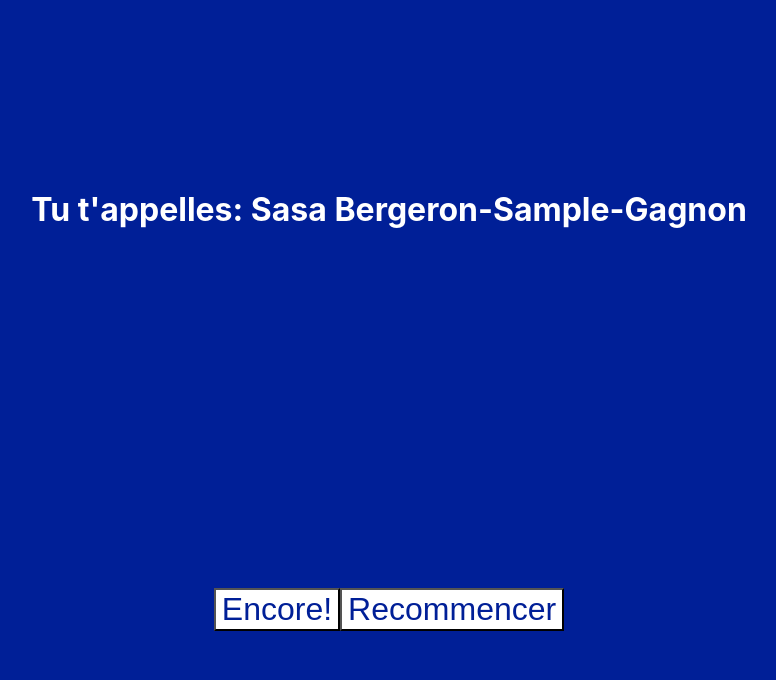
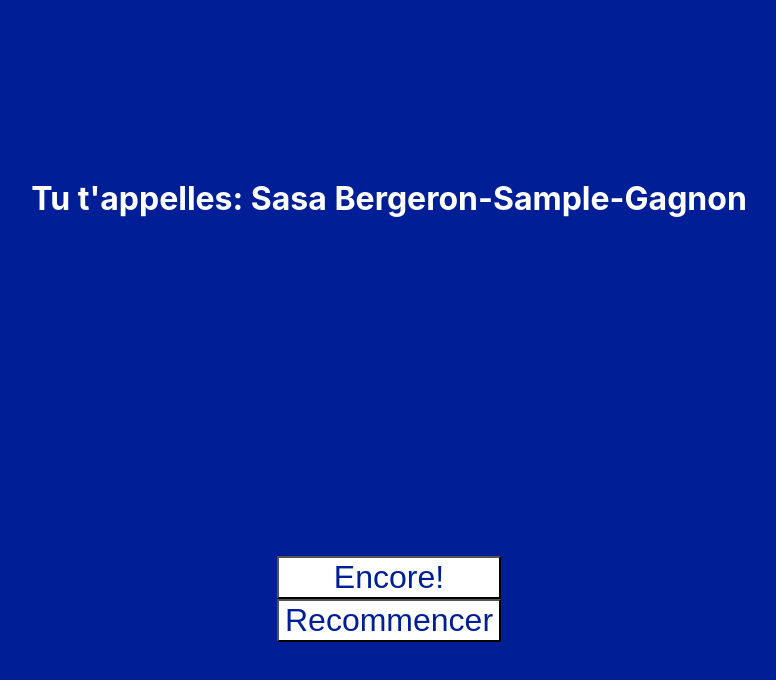
Before and after one commit to josephblais/Nom-Quebecois, a React (Create React App) app: page / in a window 1280 px wide. Both pictures are taken after typing "Sample", "Sample" into the empty fields and a click on the button "Awaye donc!". Shown: the top 680 px of the page, without its empty margins (251-1027 px from the left). Built offline with nearby package versions, Linux system fonts and the light colour scheme.

Commit message:
Style buttons

```diff
--- /dev/null
+++ b/src/components/NameResult/NameResult.css
@@ -0,0 +1,4 @@
+.twoButtons {
+  display: flex;
+  flex-direction: column;
+}
--- a/src/components/NameResult/NameResult.jsx
+++ b/src/components/NameResult/NameResult.jsx
@@ -1,6 +1,7 @@
 import Button from "../Button/Button"
 import { setQuebName } from "../../helpers/setQuebName"
 import { useEffect } from "react"
+import "./NameResult.css"
 
 export default function NameResult({name, setName, setShowQueb}) {
 
```
